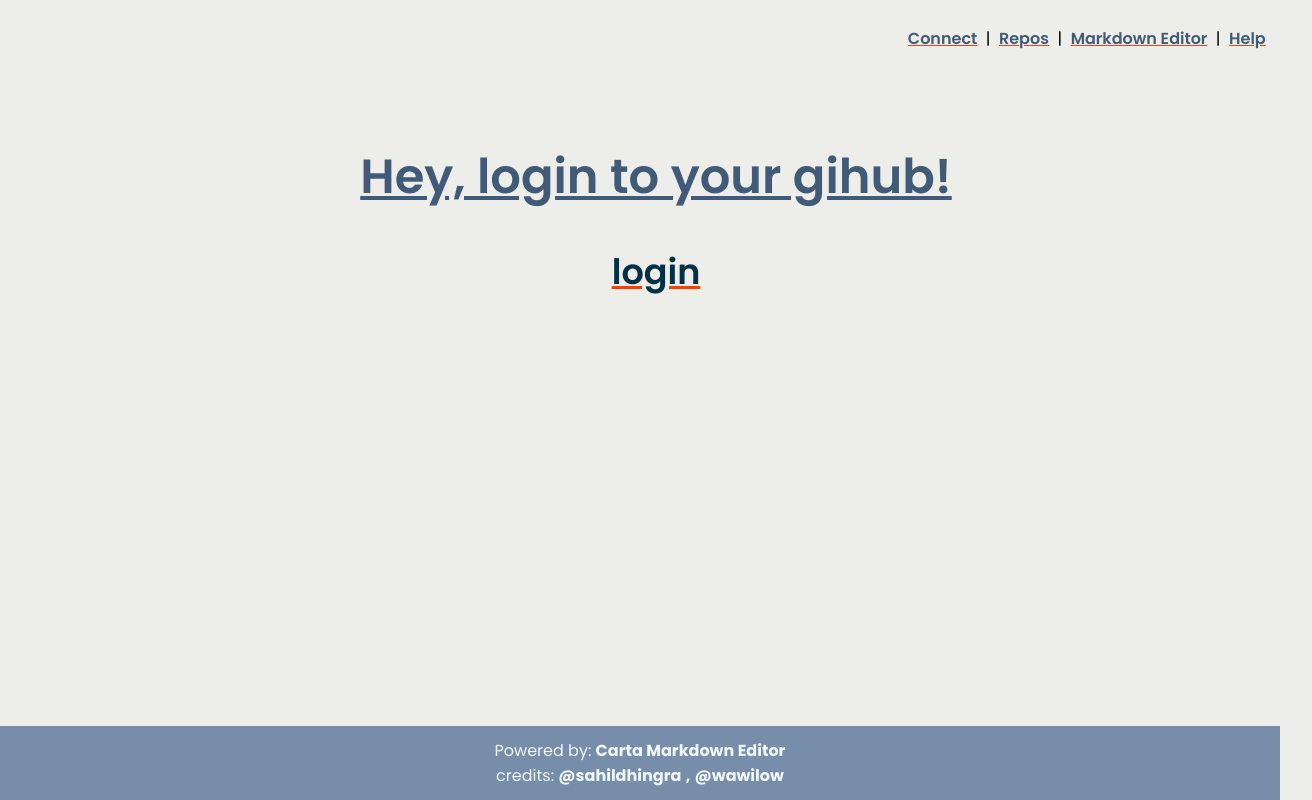
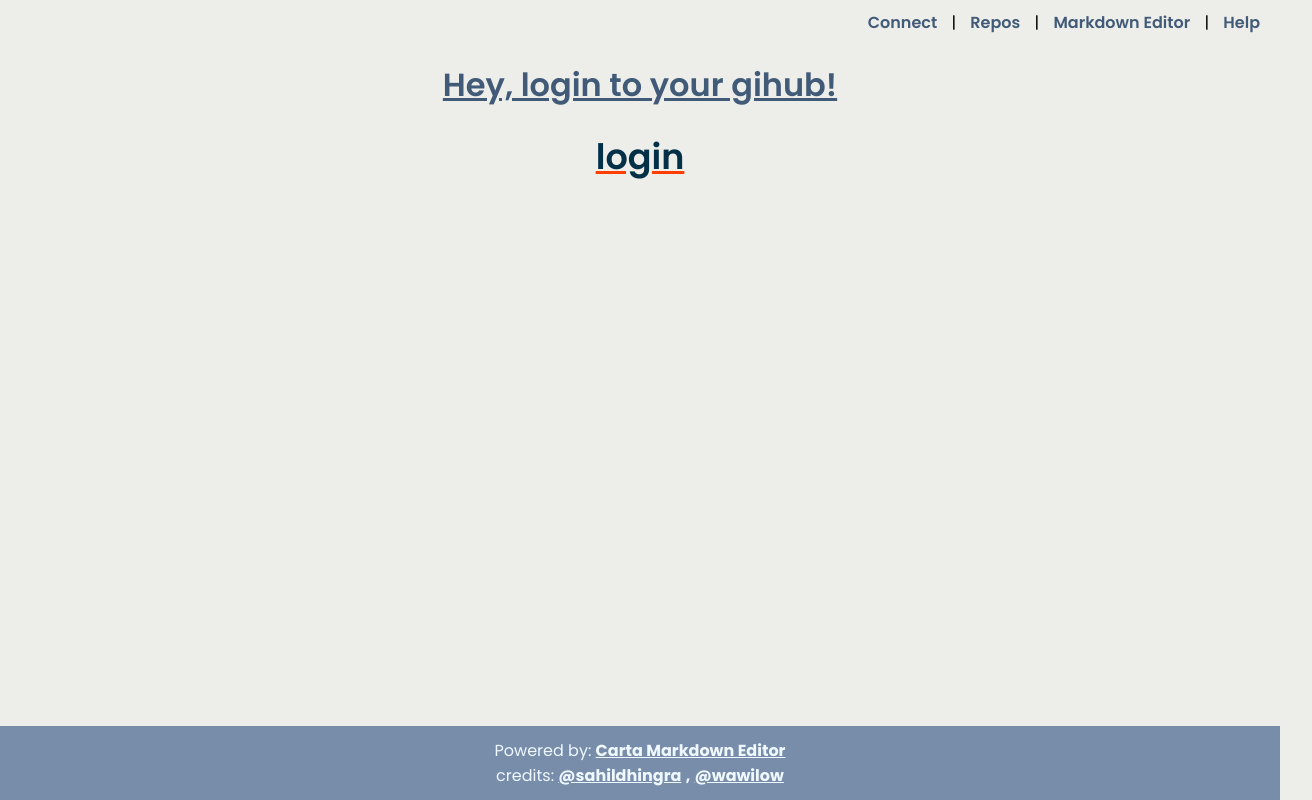
Before and after one commit to skar-software/markdown-git-cms, a SvelteKit app in the folder frontend/: page / in a window 1280 px wide. Shown: the whole page, 1312 px wide, since content can reach past the window. Built offline with nearby package versions, Linux system fonts and the light colour scheme.

Commit message:
feat: Improve header and footer in frontend layout and fixed css issues

```diff
--- a/frontend/src/routes/+layout.svelte
+++ b/frontend/src/routes/+layout.svelte
@@ -1,9 +1,17 @@
-<script>
+<script lang="ts">
+  function handleOnClick(route: string) {
+    window.location.href = route;
+  }
 </script>
 
 <div class="app">
   <header>
-    <pre> <a href="/login">Connect</a>  |  <a href="/repos">Repos</a>  |  <a href="/repos">Markdown Editor</a>  |  <a href="/repos">Help</a></pre>
+    <div>
+      <button class="header-button" on:click={() => handleOnClick("/login")}>Connect</button> |
+      <button class="header-button" on:click={() => handleOnClick("/repos")}>Repos</button> |
+      <button class="header-button" on:click={() => handleOnClick("/repos")}>Markdown Editor</button> |
+      <button class="header-button" on:click={() => handleOnClick("/repos")}>Help</button>
+    </div>
   </header>
   <main>
     <slot />
@@ -33,10 +41,11 @@
 </div>
 
 <style>
-
-  header{
+  header {
+    display: flex;
+    flex-direction: row;
+    justify-content: flex-end;
     padding: 10px;
-    direction: rtl;
     background-color: #edede9;
   }
   * {
@@ -49,6 +58,8 @@
   }
 
   main {
+    margin: 0;
+    padding: 0;
     width: 100%;
   }
   .foot,
@@ -57,10 +68,10 @@
     font-size: 1rem;
   }
   footer {
-	overflow-x: hidden;
-	position: fixed;
-	bottom: 0%;
-	width: 100vw;
+    overflow-x: hidden;
+    position: fixed;
+    bottom: 0%;
+    width: 100vw;
     background: #778da9;
     color: aliceblue;
     display: flex;
@@ -72,7 +83,7 @@
   footer a {
     font-weight: bold;
     color: aliceblue;
-    text-decoration: none;
+    text-decoration-color: aliceblue;
   }
 
   @media (min-width: 480px) {
@@ -80,9 +91,13 @@
       padding: 12px 0;
     }
   }
-  header pre a{
+  header div .header-button {
+    background-color: transparent;
+    outline: none;
+    border: none;
     font-size: 1rem;
     color: #415a77;
     font-weight: 600;
+    padding: 0 10px;
   }
 </style>
--- a/frontend/src/style.css
+++ b/frontend/src/style.css
@@ -18,6 +18,7 @@ main {
     flex-direction: column;
     justify-content: center;
     align-items: center;
+    margin-top: 0;
 }
 
 @media (min-width: 640px) {
@@ -29,7 +30,8 @@ main {
 h1 {
     color: #415a77;
     text-decoration: underline;
-    font-size: 3em;
+    font-size: 2em;
+    margin-top: 0;
     font-weight: 600;
 }
 
```
Also changed, not shown: frontend/src/routes/repos/[owner]/[rep]/[file]/+page.svelte (+8 -1 lines).
